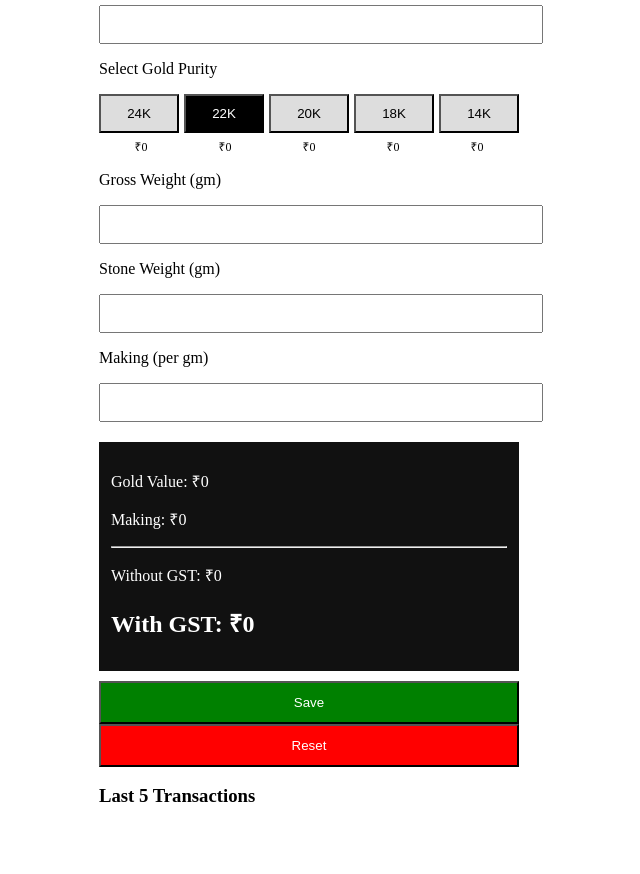
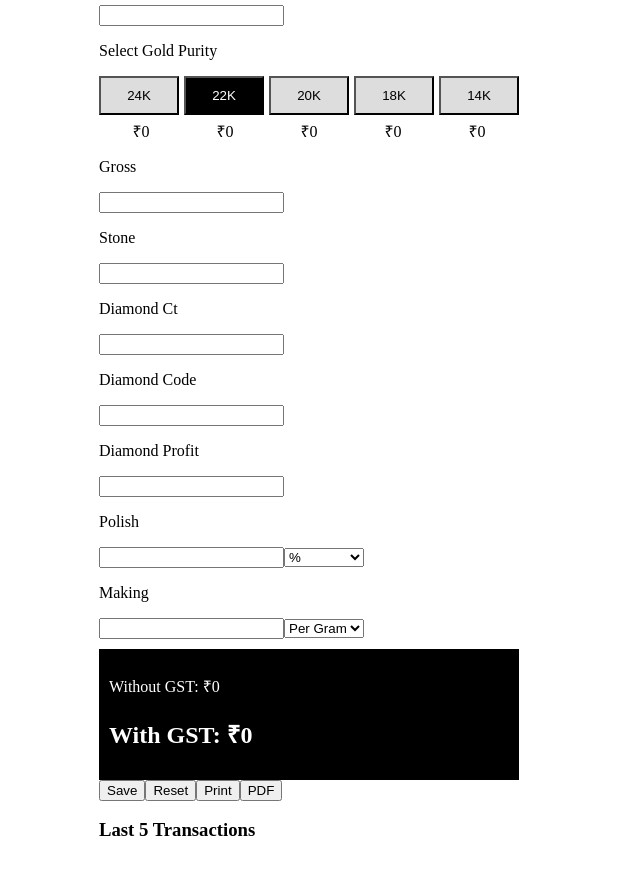
Before and after one commit to nkjewellers/jewellery-calculator, a Next.js app: page /calculator in a window 1280 px wide. Shown: the part 240-1114 px from the top of the page, without its empty margins (331-971 px from the left). Before the commit the page ends 1090 px from the top, so only its background shows below. Built offline with nearby package versions, Linux system fonts and the light colour scheme.

Commit message:
final working version

```diff
--- a/app/calculator/page.tsx
+++ b/app/calculator/page.tsx
@@ -10,11 +10,20 @@ export default function Calculator() {
 
   const [gross, setGross] = useState(0);
   const [stone, setStone] = useState(0);
+
+  const [diamondCt, setDiamondCt] = useState(0);
+  const [diamondCode, setDiamondCode] = useState("");
+  const [diamondProfit, setDiamondProfit] = useState(0);
+
+  const [polish, setPolish] = useState(0);
+  const [polishType, setPolishType] = useState("percent");
+
   const [making, setMaking] = useState(0);
+  const [makingType, setMakingType] = useState("perGram");
 
   const [history, setHistory] = useState<{ price: number, wt: number, ct: number }[]>([]);
 
-  // 🔥 ONLY THIS PART CHANGED (92 / 84 / 76 / 60)
+  // ✅ TERA % SYSTEM
   const purityRates = {
     24: rate24,
     22: Math.round(rate24 * 0.92),
@@ -28,21 +37,86 @@ export default function Calculator() {
 
   const net = Math.max(0, gross - stone);
 
-  const goldValue = net * getRate(carat);
-  const makingValue = making * net;
+  // 💎 DIAMOND CALC
+  const map: Record<string, number> = {
+    k: 1, g: 2, c: 3, h: 4, o: 5, i: 6, t: 7, r: 8, a: 9, m: 0,
+  };
 
-  const total = goldValue + makingValue;
+  let num = "";
+  for (let ch of diamondCode.toLowerCase()) {
+    if (map[ch] != undefined) num += map[ch];
+  }
+
+  const diamondRate = num ? parseInt(num + "00") : 0;
+  const diamondTotal = diamondRate * diamondCt + diamondProfit;
+
+  // 🧽 POLISH
+  const polishValue =
+    polishType === "percent"
+      ? (net * polish) / 100
+      : polishType === "perGram"
+      ? polish * net
+      : polish;
+
+  // 🪙 GOLD
+  const goldValue = (net + polishValue) * getRate(carat);
+
+  // ⚒️ MAKING
+  let makingValue = 0;
+  if (makingType === "perGram") makingValue = net * making;
+  else if (makingType === "percent") makingValue = (goldValue * making) / 100;
+  else makingValue = making;
+
+  const total = goldValue + makingValue + diamondTotal;
   const gst = total * 0.03;
   const final = total + gst;
 
   const resetAll = () => {
     setGross(0);
     setStone(0);
+    setDiamondCt(0);
+    setDiamondCode("");
+    setDiamondProfit(0);
+    setPolish(0);
     setMaking(0);
   };
 
   const saveHistory = () => {
     setHistory([{ price: final, wt: gross, ct: carat }, ...history.slice(0, 4)]);
+  };
+
+  // 🖨️ PRINT / SHARE
+  const handlePrint = async () => {
+    const text = `
+NK JEWELLERS
+------------------------
+Wt: ${gross}g
+Gold: ₹${goldValue.toFixed(0)}
+Diamond: ₹${diamondTotal.toFixed(0)}
+Making: ₹${makingValue.toFixed(0)}
+------------------------
+TOTAL: ₹${total.toFixed(0)}
+GST: ₹${gst.toFixed(0)}
+FINAL: ₹${final.toFixed(0)}
+`;
+
+    if (navigator.share) {
+      try {
+        await navigator.share({ title: "Bill", text });
+        return;
+      } catch {}
+    }
+
+    const win = window.open("", "", "width=300,height=600");
+    if (win) {
+      win.document.write(`<pre>${text}</pre>`);
+      win.document.close();
+      win.print();
+    }
+  };
+
+  const handlePDF = () => {
+    alert("PDF coming soon");
   };
 
   return (
@@ -53,80 +127,77 @@ export default function Calculator() {
       <h2 style={{ textAlign: "center" }}>Jewellery Calculator</h2>
 
       <p>24K Gold Rate</p>
-      <input
-        type="number"
-        value={rate24 || ""}
-        onChange={(e) => setRate24(Number(e.target.value) || 0)}
-        style={{ width: "100%", padding: 10 }}
-      />
+      <input type="number" value={rate24 || ""} onChange={(e) => setRate24(Number(e.target.value) || 0)} />
 
       <p>Select Gold Purity</p>
       <div style={{ display: "flex", gap: 5 }}>
-        {[24, 22, 20, 18, 14].map((c) => (
+        {[24,22,20,18,14].map(c=>(
           <button key={c}
-            onClick={() => setCarat(c)}
+            onClick={()=>setCarat(c)}
             style={{
-              flex: 1,
-              padding: 10,
-              background: carat === c ? "black" : "#ddd",
-              color: carat === c ? "white" : "black"
+              flex:1,
+              padding:10,
+              background:carat===c?"black":"#ddd",
+              color:carat===c?"white":"black"
             }}>
             {c}K
           </button>
         ))}
       </div>
 
-      {/* ✅ CT PRICE ROW */}
-      <div style={{ display: "flex", marginTop: 5 }}>
-        {[24, 22, 20, 18, 14].map((c) => (
-          <div key={c} style={{ flex: 1, textAlign: "center", fontSize: 12 }}>
-            ₹{purityRates[c as keyof typeof purityRates] || 0}
+      {/* ✅ CT PRICES */}
+      <div style={{ display:"flex", marginTop:5 }}>
+        {[24,22,20,18,14].map(c=>(
+          <div key={c} style={{ flex:1, textAlign:"center" }}>
+            ₹{purityRates[c as keyof typeof purityRates]}
           </div>
         ))}
       </div>
 
-      <p>Gross Weight (gm)</p>
-      <input
-        value={gross || ""}
-        onChange={(e) => setGross(Number(e.target.value) || 0)}
-        style={{ width: "100%", padding: 10 }}
-      />
+      <p>Gross</p>
+      <input value={gross||""} onChange={(e)=>setGross(Number(e.target.value)||0)} />
 
-      <p>Stone Weight (gm)</p>
-      <input
-        value={stone || ""}
-        onChange={(e) => setStone(Number(e.target.value) || 0)}
-        style={{ width: "100%", padding: 10 }}
-      />
+      <p>Stone</p>
+      <input value={stone||""} onChange={(e)=>setStone(Number(e.target.value)||0)} />
 
-      <p>Making (per gm)</p>
-      <input
-        value={making || ""}
-        onChange={(e) => setMaking(Number(e.target.value) || 0)}
-        style={{ width: "100%", padding: 10 }}
-      />
+      <p>Diamond Ct</p>
+      <input value={diamondCt||""} onChange={(e)=>setDiamondCt(Number(e.target.value)||0)} />
+
+      <p>Diamond Code</p>
+      <input value={diamondCode} onChange={(e)=>setDiamondCode(e.target.value)} />
+
+      <p>Diamond Profit</p>
+      <input value={diamondProfit||""} onChange={(e)=>setDiamondProfit(Number(e.target.value)||0)} />
+
+      <p>Polish</p>
+      <input value={polish||""} onChange={(e)=>setPolish(Number(e.target.value)||0)} />
+      <select value={polishType} onChange={(e)=>setPolishType(e.target.value)}>
+        <option value="percent">%</option>
+        <option value="perGram">Per Gram</option>
+        <option value="flat">Flat</option>
+      </select>
+
+      <p>Making</p>
+      <input value={making||""} onChange={(e)=>setMaking(Number(e.target.value)||0)} />
+      <select value={makingType} onChange={(e)=>setMakingType(e.target.value)}>
+        <option value="percent">%</option>
+        <option value="perGram">Per Gram</option>
+        <option value="flat">Flat</option>
+      </select>
 
       {/* ✅ PRICE PREVIEW */}
-      <div style={{ marginTop: 20, padding: 12, background: "#111", color: "#fff" }}>
-        <p>Gold Value: ₹{goldValue.toFixed(0)}</p>
-        <p>Making: ₹{makingValue.toFixed(0)}</p>
-        <hr />
+      <div style={{ background:"black", color:"white", padding:10, marginTop:10 }}>
         <p>Without GST: ₹{total.toFixed(0)}</p>
         <h2>With GST: ₹{final.toFixed(0)}</h2>
       </div>
 
-      <button onClick={saveHistory}
-        style={{ width: "100%", background: "green", color: "white", padding: 12, marginTop: 10 }}>
-        Save
-      </button>
-
-      <button onClick={resetAll}
-        style={{ width: "100%", background: "red", color: "white", padding: 12 }}>
-        Reset
-      </button>
+      <button onClick={saveHistory}>Save</button>
+      <button onClick={resetAll}>Reset</button>
+      <button onClick={handlePrint}>Print</button>
+      <button onClick={handlePDF}>PDF</button>
 
       <h3>Last 5 Transactions</h3>
-      {history.map((h, i) => (
+      {history.map((h,i)=>(
         <p key={i}>{h.price} | {h.wt}gm | {h.ct}K</p>
       ))}
 
```
